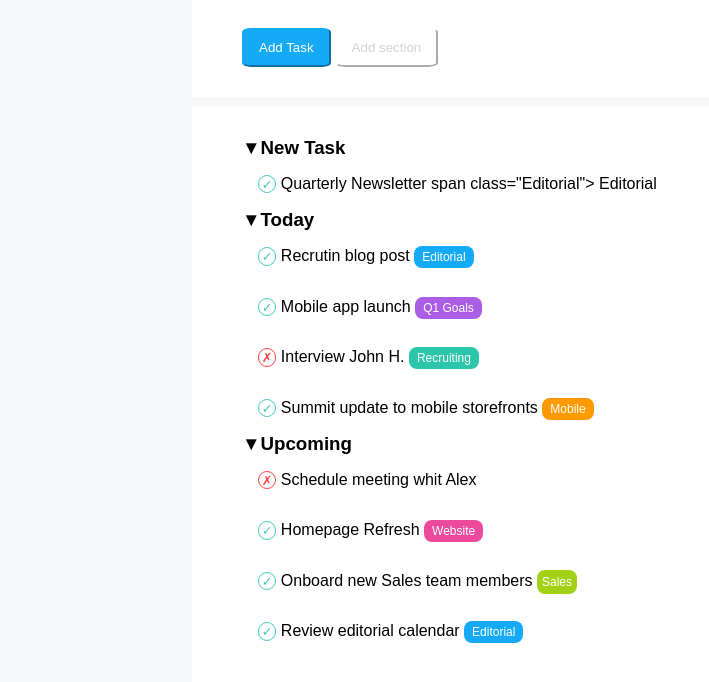
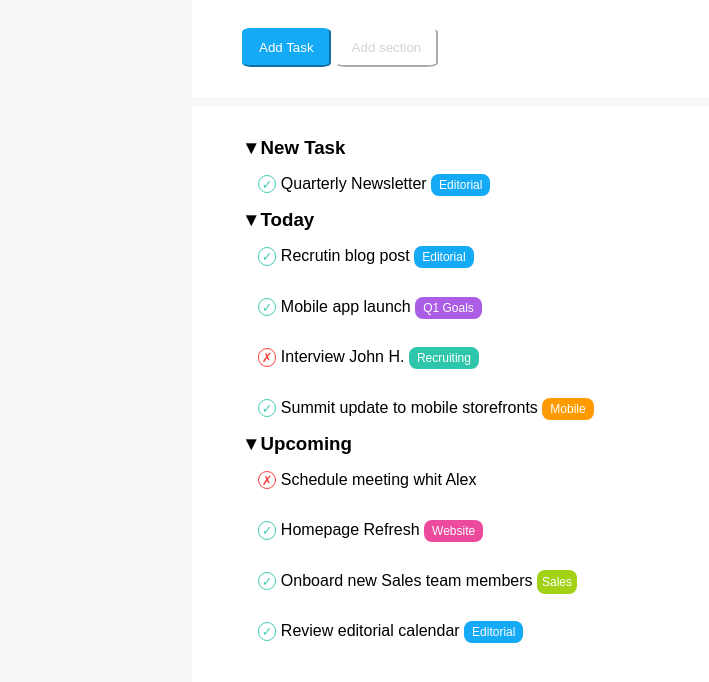
Before and after one commit to MihaiArbore/html-css-toboolist, a plain HTML site: page index.html in a window 1280 px wide. Shown: the part 122-804 px from the top of the page, without its empty margins (0-709 px from the left). Drawn offline with Linux system fonts and the light colour scheme.

Commit message:
v1.1
avevo scordato una chiusura

```diff
--- a/index.html
+++ b/index.html
@@ -32,7 +32,7 @@
                 <li>
                     <span class="checkmark">&checkmark;</span>
                     <span>Quarterly Newsletter </span>
-                    span class="Editorial"> Editorial</span>
+                    <span class="Editorial"> Editorial</span>
                 </li>
             </ul>
             <!-- today setting -->
```
